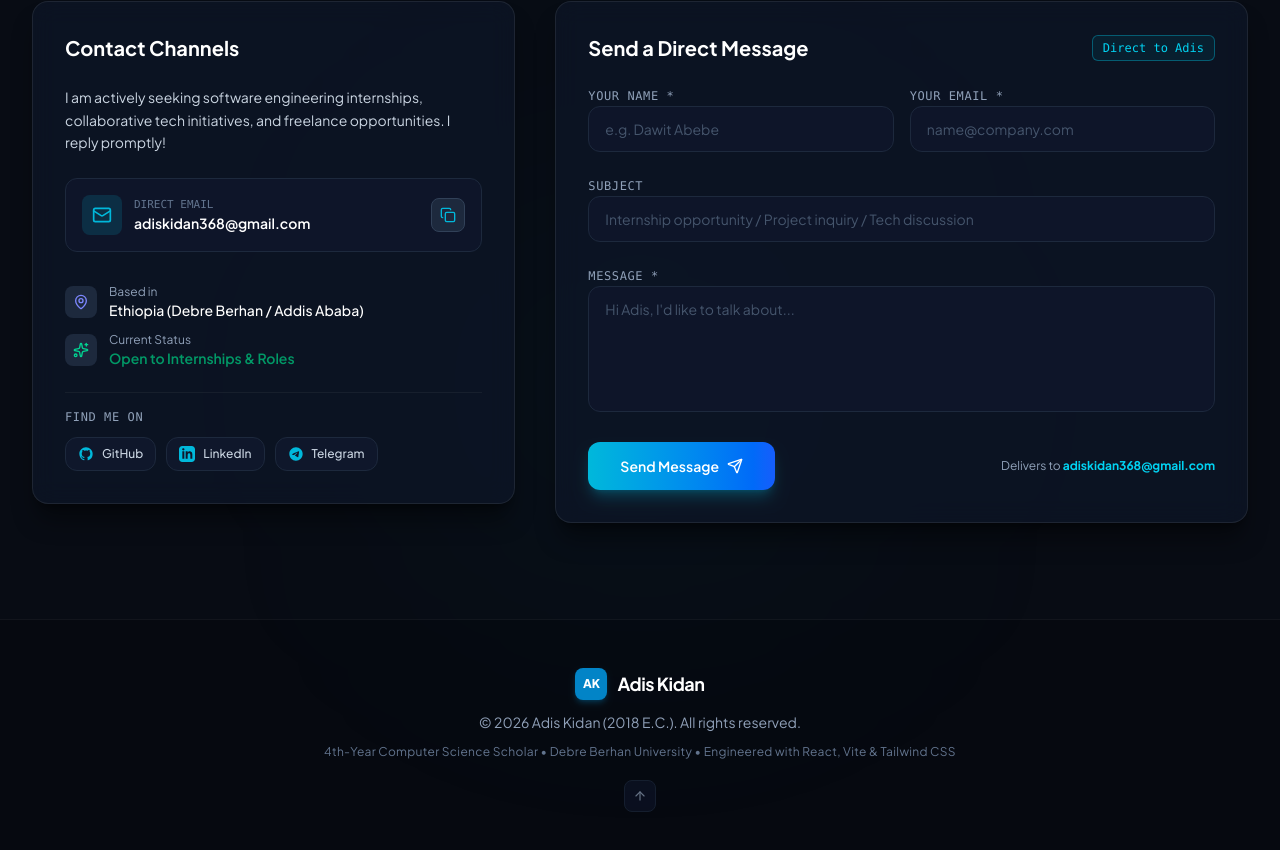
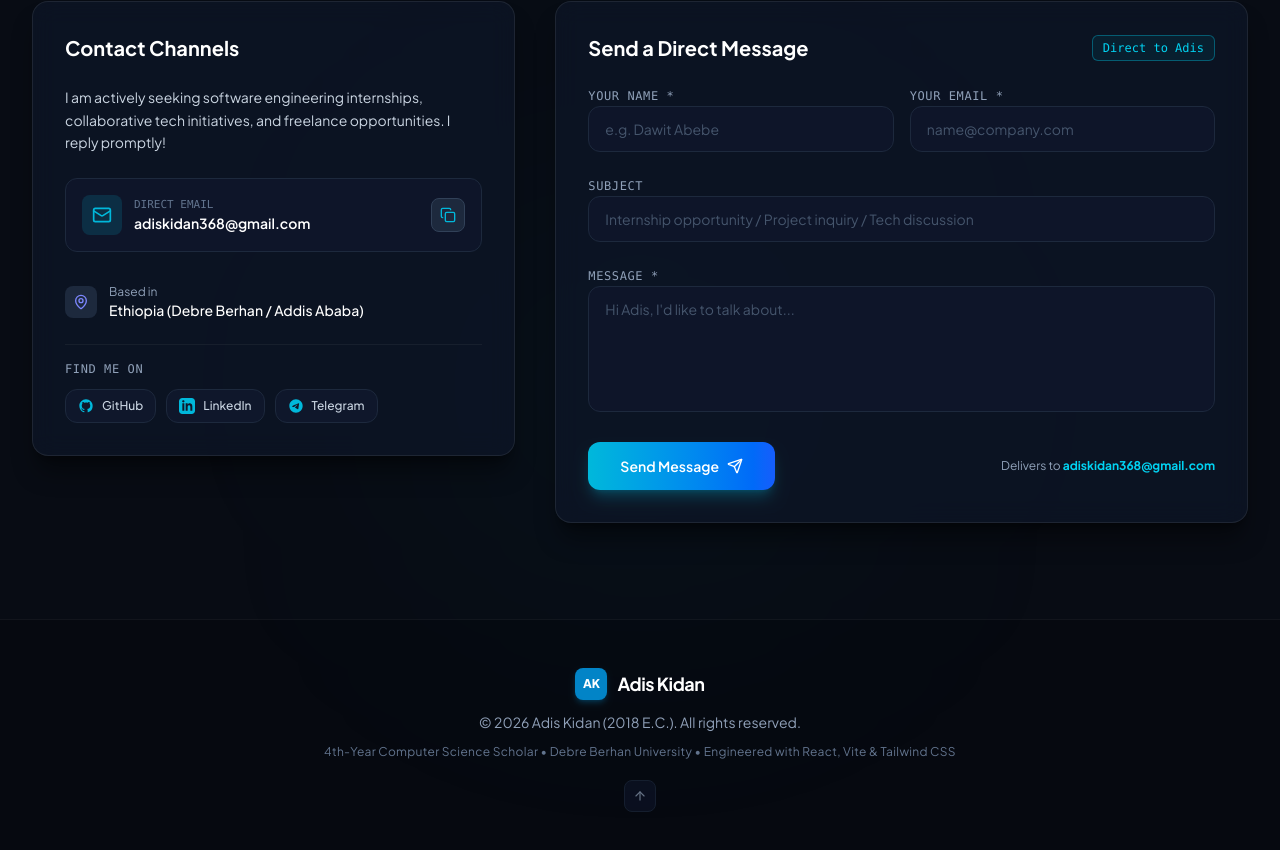
Before and after one commit to adiskidan/MyPortfolio, a React (Vite) app: page / in a window 1280 px wide. Shown: the part 6542-7392 px from the top of the page. Built offline with nearby package versions, Linux system fonts and the light colour scheme.

Commit message:
refactor: remove Current Status pill from contact section

```diff
--- a/src/components/Contact.jsx
+++ b/src/components/Contact.jsx
@@ -6,7 +6,6 @@ import {
   Check,
   MapPin,
   MessageSquare,
-  Sparkles,
   ExternalLink,
   CheckCircle2
 } from 'lucide-react';
@@ -282,16 +281,6 @@ export default function Contact() {
                   <span className={`font-medium ${isBright ? 'text-slate-800' : 'text-white'}`}>{personalInfo.location} (Debre Berhan / Addis Ababa)</span>
                 </div>
               </div>
-
-              <div className="flex items-center gap-3 text-sm">
-                <div className={`p-2 rounded-lg ${isBright ? 'bg-emerald-50 text-emerald-600' : 'bg-slate-800 text-emerald-400'}`}>
-                  <Sparkles className="w-4 h-4" />
-                </div>
-                <div>
-                  <span className={`text-xs block ${isBright ? 'text-slate-500' : 'text-slate-400'}`}>Current Status</span>
-                  <span className="font-semibold text-emerald-600 dark:text-emerald-400">Open to Internships &amp; Roles</span>
-                </div>
-              </div>
             </div>
 
             {/* Social Links */}
```
